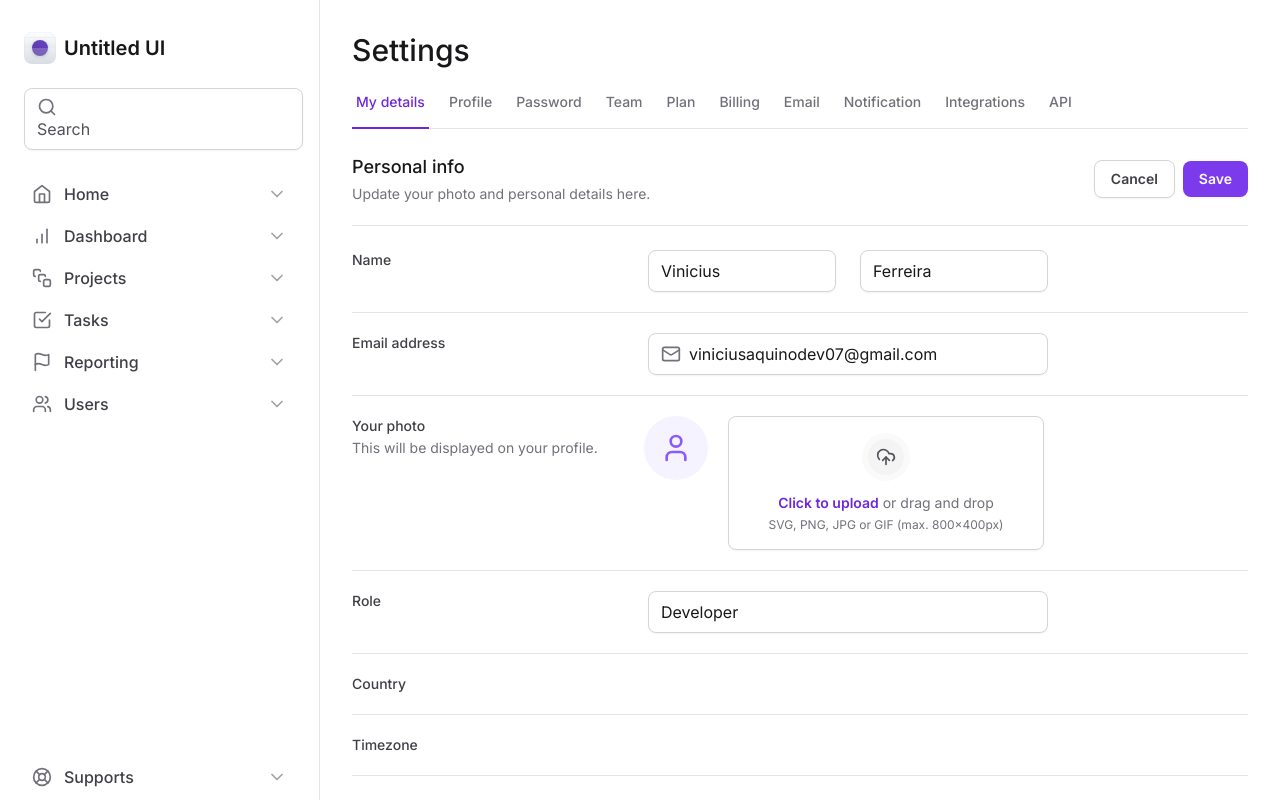
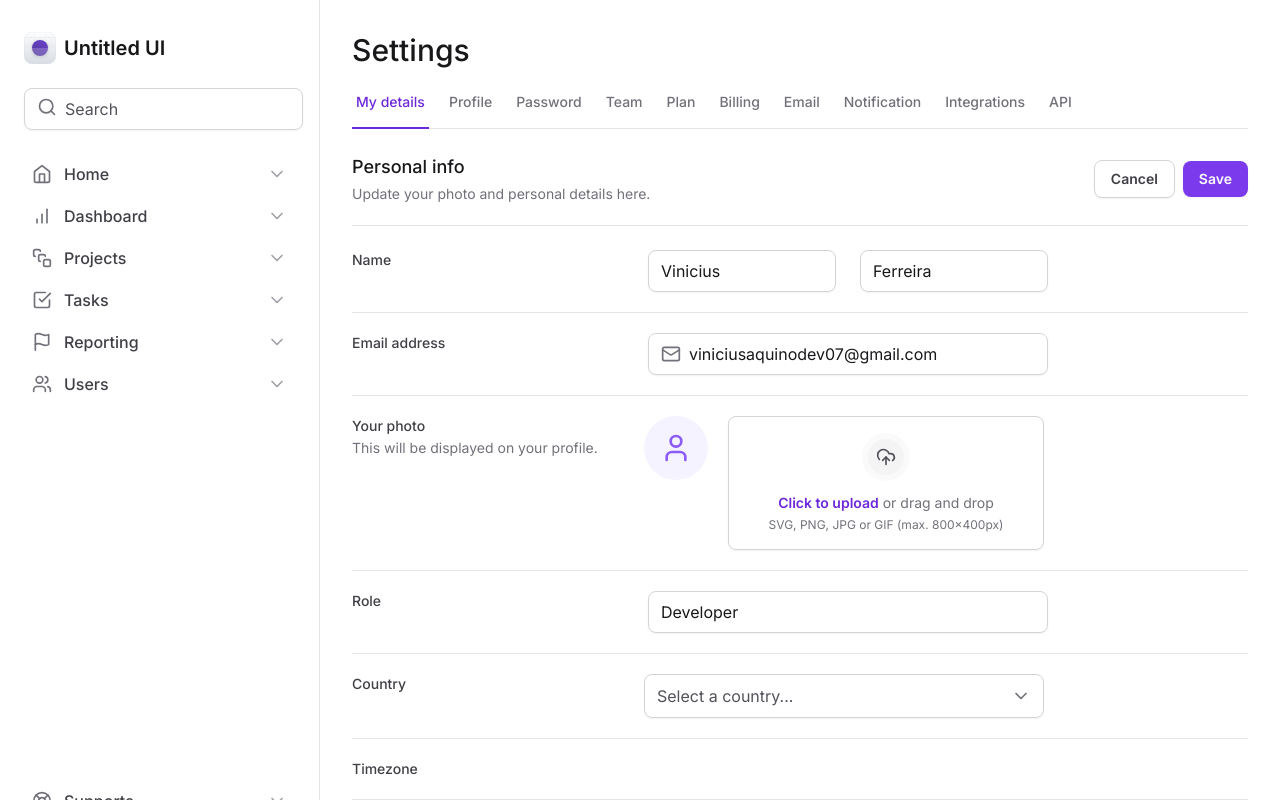
Before and after one commit to viniciusferreira7/tailwind-next, a Next.js app: page / in a window 1280 px wide. Shown: the top 800 px of the page. Built offline with nearby package versions, Linux system fonts and the light colour scheme.

Commit message:
feat: Create Parent Select

```diff
--- a/package.json
+++ b/package.json
@@ -9,6 +9,7 @@
     "lint": "next lint"
   },
   "dependencies": {
+    "@radix-ui/react-select": "^2.0.0",
     "@radix-ui/react-tabs": "^1.0.4",
     "@types/node": "20.6.2",
     "@types/react": "18.2.21",
--- a/src/app/page.tsx
+++ b/src/app/page.tsx
@@ -1,7 +1,8 @@
+import * as FileInput from '@/components/Form/FileInput'
+import { Select } from '@/components/Form/Select'
 import * as Input from '@/components/Input'
 import { SettingsTabs } from '@/components/SettingsTabs'
 import { Mail } from 'lucide-react'
-import * as FileInput from '@/components/Form/FileInput'
 
 export default function Home() {
   return (
@@ -102,7 +103,7 @@
             >
               Country
             </label>
-            <div />
+            <Select />
           </div>
           <div className="grid grid-cols-form gap-3 pt-5">
             <label
--- /dev/null
+++ b/src/components/Form/Select.tsx
@@ -0,0 +1,55 @@
+'use client'
+
+import * as SelectPrimitive from '@radix-ui/react-select'
+import { Check, ChevronDown } from 'lucide-react'
+
+interface SelectProps {}
+
+export function Select(props: SelectPrimitive.SelectProps) {
+  return (
+    <SelectPrimitive.Root>
+      <SelectPrimitive.Trigger className="flex h-11 w-full items-center justify-between gap-2 rounded-lg border border-zinc-300 px-3 py-2 shadow-sm data-[placeholder]:text-zinc-600">
+        <SelectPrimitive.Value
+          placeholder="Select a country..."
+          className="text-black"
+        />
+        <SelectPrimitive.Icon>
+          <ChevronDown className="h-5 w-5 text-zinc-500" />
+        </SelectPrimitive.Icon>
+      </SelectPrimitive.Trigger>
+      <SelectPrimitive.Portal>
+        <SelectPrimitive.Content
+          side="bottom"
+          sideOffset={8}
+          position="popper"
+          className="z-10 w-[--radix-select-trigger-width] overflow-hidden rounded-lg border border-zinc-200 bg-white"
+        >
+          <SelectPrimitive.Viewport>
+            <SelectPrimitive.Item
+              value="br"
+              className="py2.5 flex items-center justify-between gap-2 px-3 py-2.5 outline-none data-[highlighted]:bg-zinc-50"
+            >
+              <SelectPrimitive.ItemText className="text-black">
+                Brasil
+              </SelectPrimitive.ItemText>
+              <SelectPrimitive.ItemIndicator>
+                <Check className="h-4 w-4 text-violet-500" />
+              </SelectPrimitive.ItemIndicator>
+            </SelectPrimitive.Item>
+            <SelectPrimitive.Item
+              value="eua"
+              className="py2.5 flex items-center gap-2 px-3 py-2.5 outline-none data-[highlighted]:bg-zinc-50"
+            >
+              <SelectPrimitive.ItemText className="text-black">
+                United States
+              </SelectPrimitive.ItemText>
+              <SelectPrimitive.ItemIndicator>
+                <Check className="h-4 w-4 text-violet-500" />
+              </SelectPrimitive.ItemIndicator>
+            </SelectPrimitive.Item>
+          </SelectPrimitive.Viewport>
+        </SelectPrimitive.Content>
+      </SelectPrimitive.Portal>
+    </SelectPrimitive.Root>
+  )
+}
--- a/src/components/Input.tsx
+++ b/src/components/Input.tsx
@@ -3,7 +3,7 @@
 type PrefixProps = ComponentProps<'div'>
 
 export function Prefix(props: PrefixProps) {
-  return <div {...props} />
+  return <div className="flex gap-2" {...props} />
 }
 type ControlProps = ComponentProps<'input'>
 
```
Also changed, not shown: 1 other file (tests, documents, lock files or other folders).
